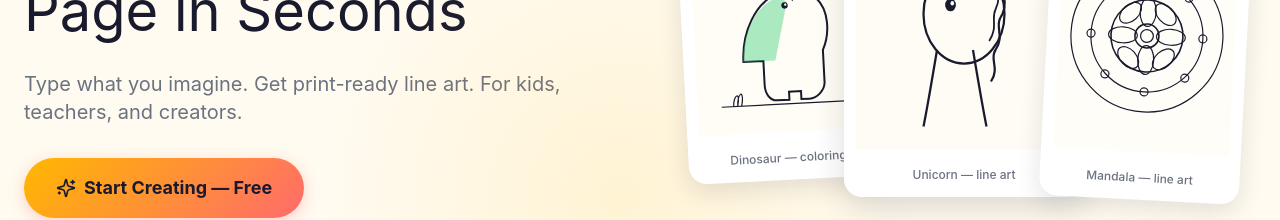
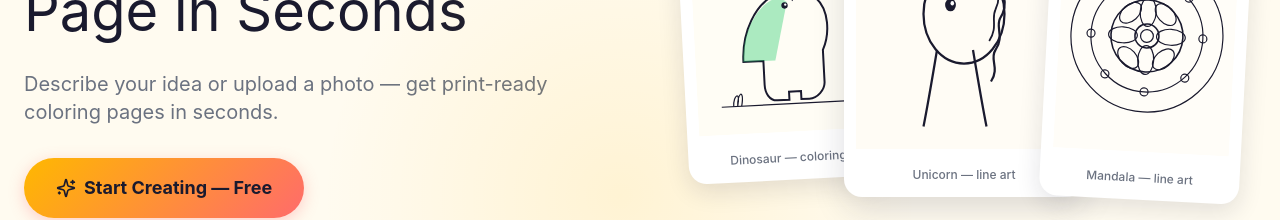
Before and after one commit to rinbs1120/pixcraftx, a Next.js app: page / in a window 1280 px wide. Shown: the part 280-500 px from the top of the page. Built offline with nearby package versions, Linux system fonts and the light colour scheme; no server answers; a web font is replaced by a local one.

Commit message:
fix: update hero copy to highlight photo upload feature

```diff
--- a/src/app/layout.tsx
+++ b/src/app/layout.tsx
@@ -23,7 +23,7 @@ export const metadata: Metadata = {
   openGraph: {
     title: 'ColorForge — Create Any Coloring Page in Seconds',
     description:
-      'AI-powered coloring page generator. Type what you imagine, get print-ready line art.',
+      'AI-powered coloring page generator. Describe your idea or upload a photo, get print-ready coloring pages.',
     url: 'https://pixcraftx.com',
     siteName: 'ColorForge',
     locale: 'en_US',
@@ -33,7 +33,7 @@ export const metadata: Metadata = {
     card: 'summary_large_image',
     title: 'ColorForge — Create Any Coloring Page in Seconds',
     description:
-      'AI-powered coloring page generator. Type what you imagine, get print-ready line art.',
+      'AI-powered coloring page generator. Describe your idea or upload a photo, get print-ready coloring pages.',
   },
   robots: {
     index: true,
--- a/src/components/sections/hero.tsx
+++ b/src/components/sections/hero.tsx
@@ -86,7 +86,7 @@ export function Hero() {
               Create Any Coloring Page in Seconds
             </h1>
             <p className="text-lg md:text-xl text-muted-foreground mb-8 max-w-xl mx-auto lg:mx-0">
-              Type what you imagine. Get print-ready line art. For kids, teachers, and creators.
+              Describe your idea or upload a photo — get print-ready coloring pages in seconds.
             </p>
 
             <div className="flex flex-col sm:flex-row gap-4 justify-center lg:justify-start mb-8">
```
